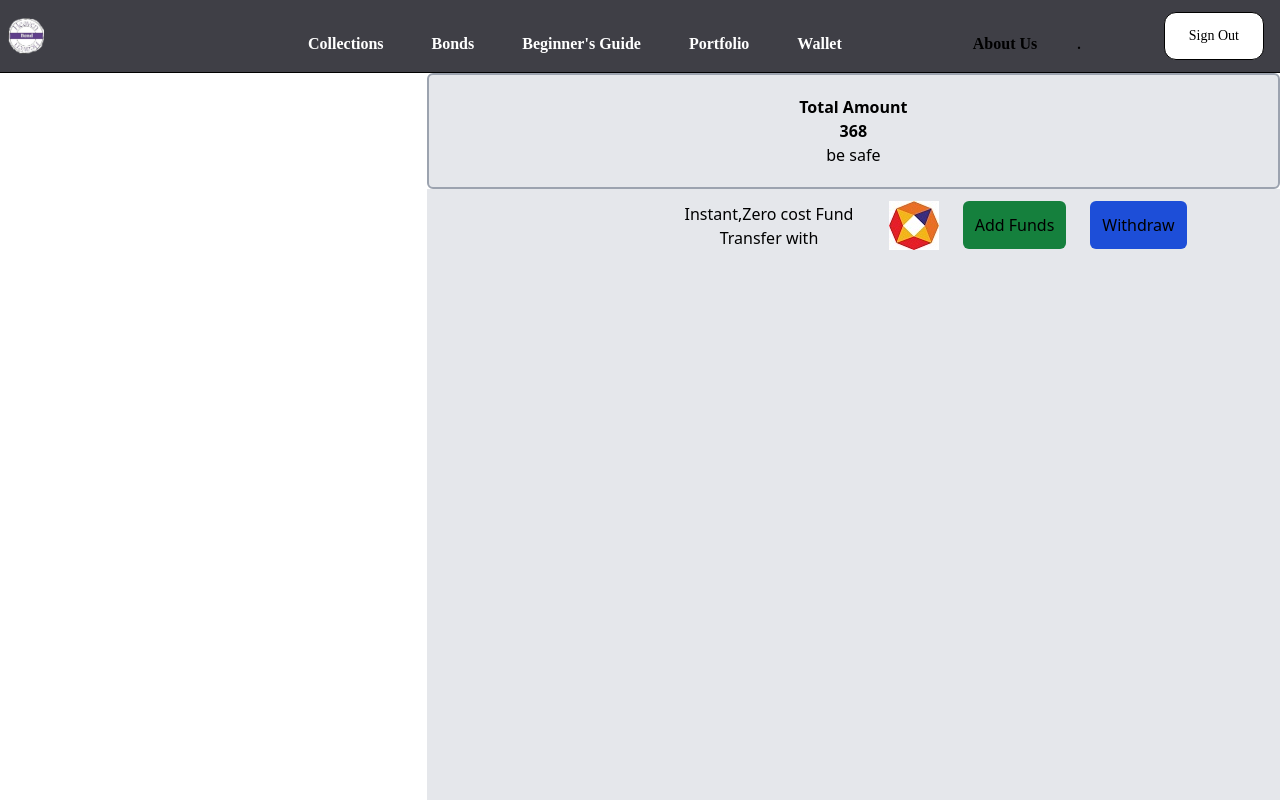
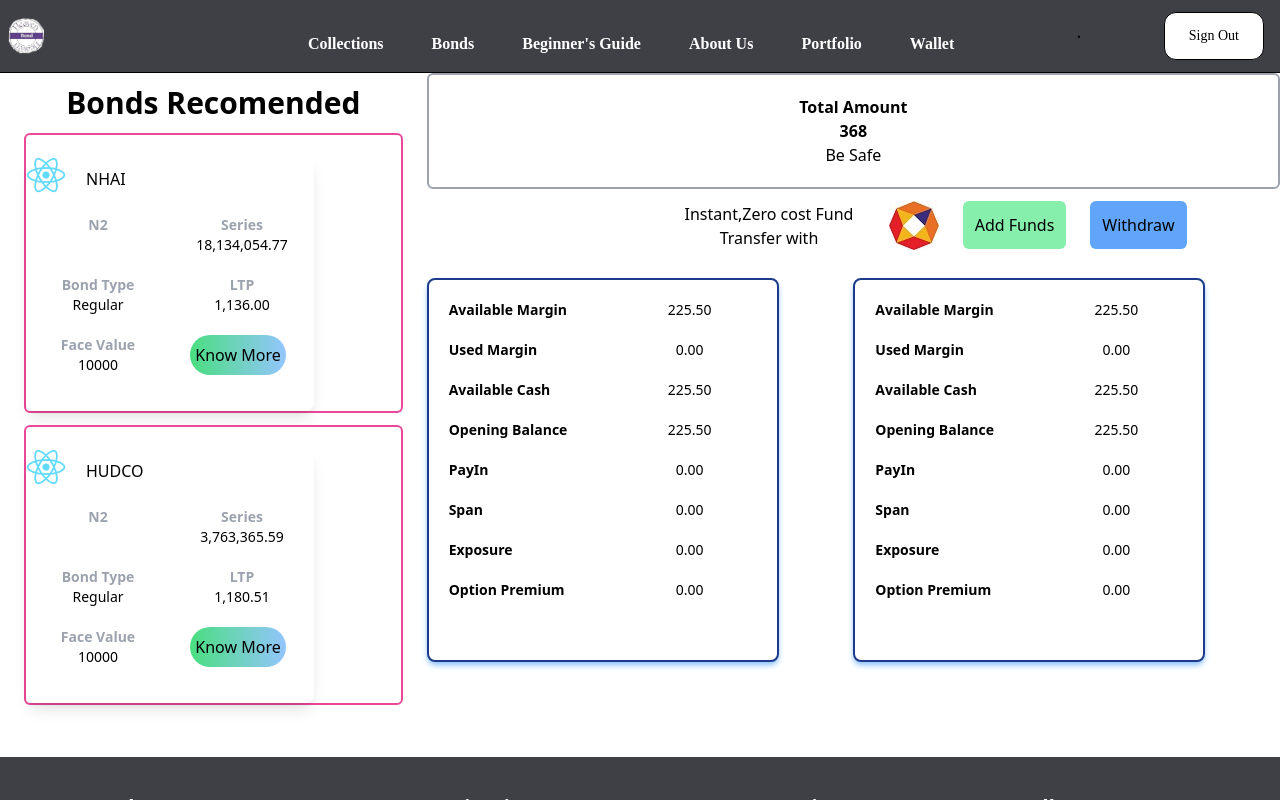
Before and after one commit to Jainilshah07/demoProject, a React (Create React App) app in the folder client/: page /funds in a window 1280 px wide. Shown: the top 800 px of the page. Built offline with nearby package versions, Linux system fonts and the light colour scheme.

Commit message:
navbar and more updates

```diff
--- a/client/src/components/Funds.js
+++ b/client/src/components/Funds.js
@@ -1,21 +1,130 @@
-import React from "react";
+import React, { useState, useEffect } from "react";
+import { useNavigate } from "react-router-dom";
+import data from "../data/csvjson.json";
 import upi from "../assets/NSElog.jpg";
 
 const Funds = () => {
+  const navigate = useNavigate();
+  const [myData, setMyData] = useState([]);
+
+  const handleSubmit = () => {
+    console.log(data.id)
+    navigate("/order");
+
+  };
+
+  const getApiData = async () => {
+    try {
+      setMyData(data);
+    } catch (error) {
+      console.log("Error in getting data", error);
+    }
+  };
+
+  useEffect(() => {
+    getApiData();
+  }, []);
   return (
-    <div className="grid grid-cols-3 mb-96">
-      <div className="col-span-1"></div>
-      <div className="col-span-2">
+    <>
+      <div className="grid grid-cols-3 mb-10">
+        <div className="col-span-1 mx-6">
+          <p className="text-3xl font-semibold my-3 ">Bonds Recomended</p>
+        {myData.map((data, index) => {
+        if (data.SERIES == 'N2' && index < 10) {
+          return (
+            <div className="mx-auto bg-white my-3 border-2 border-pink-500 rounded-md" key={data.id}>
+              <div className="pt-5 w-72 font-['Montserrat]">
+                <div className="rounded-lg overflow-hidden shadow-lg max-w-sm h-64">
+                  <div className="flex">
+                    <img src="logo512.png" alt="" className="w-10 h-10" />
+                    <p className="ml-5 mt-3">{data.SYMBOL}</p>
+                  </div>
+
                   <div className="row">
-          <div className="bg-gray-200 my-auto p-5 font-medium rounded-md border-2 border-gray-400">
-            <p className="font-bold">Total Amount</p>
-            <p className="font-semibold">368</p>
-            <p>be safe</p>
-
+                    <div className="grid grid-cols-2 mt-5">
+                      <div>
+                        <label
+                          for="symbol"
+                          className="block text-sm font-semibold text-gray-400  "
+                        >
+                          {data.SERIES}
+                        </label>
+                        <p className="block text-sm text-black"></p>
+                      </div>
+                      <div>
+                        <label
+                          for="series"
+                          className="block text-sm font-semibold text-gray-400  "
+                        >
+                          Series
+                        </label>
+                        <p className="block text-sm  text-black ">{data.VALUE} </p>
+                      </div>
                     </div>
                   </div>
 
-        <div className="row bg-gray-200 border-gray-400 h-screen py-3">
+                  <div className="row mt-3">
+                    <div className="grid grid-cols-2 mt-5">
+                      <div>
+                        <label
+                          for="bondtype"
+                          className="block text-sm font-semibold text-gray-400  "
+                        >
+                          Bond Type
+                        </label>
+                        <p className="block text-sm  text-black  ">Regular</p>
+                      </div>
+                      <div>
+                        <label
+                          for="couponrate"
+                          className="block text-sm font-semibold text-gray-400  "
+                        >
+                          LTP
+                        </label>
+                        <p className="block text-sm  text-black ">{data.LTP}</p>
+                      </div>
+                    </div>
+                  </div>
+
+                  <div className="row mt-3">
+                    <div className="grid grid-cols-2 mt-5">
+                      <div>
+                        <label
+                          for="facevalue"
+                          className="block text-sm font-semibold text-gray-400 "
+                        >
+                          Face Value
+                        </label>
+                        <p className="block text-sm  text-black">10000</p>
+                      </div>
+                      <button
+                        onClick={handleSubmit}
+                        type="button"
+                        class="bg-gradient-to-r from-green-400 to-blue-300  w-24 rounded-3xl h-10 ml-5"
+                      >
+                        Know More
+                      </button>
+                    </div>
+                  </div>
+                </div>
+              </div>
+            </div>
+          )
+            ;
+        }
+
+      })}
+        </div>
+        <div className="col-span-2">
+          <div className="row">
+            <div className="my-auto p-5 font-medium rounded-md border-2 border-gray-400">
+              <p className="font-bold ">Total Amount</p>
+              <p className="font-semibold">368</p>
+              <p>Be Safe</p>
+            </div>
+          </div>
+
+          <div className="row border-gray-400  py-3">
             <div className="grid grid-cols-5">
               <div className="col-span-1"></div>
               <div className="col-span-2">
@@ -28,10 +137,10 @@ const Funds = () => {
               </div>
               <div className="col-span-2">
                 <div className="flex">
-                <button className="bg-green-700 my-auto p-3 ml-6 mr-3 font-medium rounded-md border-0 border-green-900">
+                  <button className="bg-green-300 my-auto p-3 ml-6 mr-3 font-medium rounded-md border-0 border-green-900">
                     Add Funds
                   </button>
-                <button className="bg-blue-700 my-auto p-3 mx-3 font-medium rounded-md border-0 border-blue-900">
+                  <button className="bg-blue-400 my-auto p-3 mx-3 font-medium rounded-md border-0 border-blue-900">
                     Withdraw
                   </button>
                 </div>
@@ -39,12 +148,73 @@ const Funds = () => {
             </div>
           </div>
 
+
+
           <div className="row">
+            <div className="grid grid-cols-2">
+          <div className="mt-4 border-2 rounded-lg overflow-hidden shadow-md h-96 w-[22rem] bg-white shadow-blue-300 border-blue-900">
 
+
+            <div className="row">
+            <div className="grid grid-cols-2">
+             <div>
+              <label for="x" className="block text-sm text-black font-bold text-left m-5">Available Margin</label>
+              <label for="x" className="block text-sm text-black font-bold text-left m-5">Used Margin</label>
+              <label for="x" className="block text-sm text-black font-bold text-left m-5">Available Cash</label>
+              <label for="x" className="block text-sm text-black font-bold text-left m-5">Opening Balance</label>
+              <label for="x" className="block text-sm text-black font-bold text-left m-5">PayIn</label>
+              <label for="x" className="block text-sm text-black font-bold text-left m-5">Span</label>
+              <label for="x" className="block text-sm text-black font-bold text-left m-5">Exposure</label>
+              <label for="x" className="block text-sm text-black font-bold text-left m-5">Option Premium</label>
              </div>
 
+             <div>
+              <label for="y" className="block text-sm text-black  text-center m-5">225.50</label>
+              <label for="y" className="block text-sm text-black text-center m-5">0.00</label>
+              <label for="y" className="block text-sm text-black text-center m-5">225.50</label>
+              <label for="y" className="block text-sm text-black text-center m-5">225.50</label>
+              <label for="y" className="block text-sm text-black text-center m-5">0.00</label>
+              <label for="y" className="block text-sm text-black text-center m-5">0.00</label>
+              <label for="y" className="block text-sm text-black text-center m-5">0.00</label>
+              <label for="y" className="block text-sm text-black text-center m-5">0.00</label>
              </div>
 </div>
+            </div>
+          </div>
+
+          <div className="mt-4 border-2 rounded-lg overflow-hidden shadow-md h-96 w-[22rem] bg-white shadow-blue-300 border-blue-900">
+          <div className="row">
+            <div className="grid grid-cols-2">
+             <div>
+              <label for="x" className="block text-sm text-black font-bold text-left m-5">Available Margin</label>
+              <label for="x" className="block text-sm text-black font-bold text-left m-5">Used Margin</label>
+              <label for="x" className="block text-sm text-black font-bold text-left m-5">Available Cash</label>
+              <label for="x" className="block text-sm text-black font-bold text-left m-5">Opening Balance</label>
+              <label for="x" className="block text-sm text-black font-bold text-left m-5">PayIn</label>
+              <label for="x" className="block text-sm text-black font-bold text-left m-5">Span</label>
+              <label for="x" className="block text-sm text-black font-bold text-left m-5">Exposure</label>
+              <label for="x" className="block text-sm text-black font-bold text-left m-5">Option Premium</label>
+             </div>
+
+             <div>
+              <label for="y" className="block text-sm text-black  text-center m-5">225.50</label>
+              <label for="y" className="block text-sm text-black  text-center m-5">0.00</label>
+              <label for="y" className="block text-sm text-black  text-center m-5">225.50</label>
+              <label for="y" className="block text-sm text-black  text-center m-5">225.50</label>
+              <label for="y" className="block text-sm text-black  text-center m-5">0.00</label>
+              <label for="y" className="block text-sm text-black  text-center m-5">0.00</label>
+              <label for="y" className="block text-sm text-black  text-center m-5">0.00</label>
+              <label for="y" className="block text-sm text-black  text-center m-5">0.00</label>
+             </div>
+            </div>
+          </div>
+          </div>
+        </div>
+      </div>
+      </div>
+      </div>
+
+    </>
   );
 };
 
--- a/client/src/components/Navbar.js
+++ b/client/src/components/Navbar.js
@@ -21,25 +21,25 @@ const Navbar = () => {
       <div className={`w-full lg:ml-60 mx-2 block flex-grow lg:flex lg:items-center lg:w-auto ${open ? '' : 'hidden'}`}>
         <div className="text-sm lg:flex-grow mt-4 lg:text-center font-[Montserrat] font-extrabold">
           {/* <img src={logo}/> */}
-          <Link to="/collections" className="block lg:inline-block text-base lg:mt-0 text-white hover:bg-gray-200 p-2 hover:rounded-full mr-4 lg:mr-8 float-left">
+          <Link to="/collections" className="block lg:inline-block text-base lg:mt-0 text-white hover:bg-gray-600 p-2 hover:rounded-full mr-4 lg:mr-8 float-left">
             <span>Collections</span>
           </Link>
-          <Link to="/bonds" className="block lg:inline-block text-base lg:mt-0 text-white hover:bg-gray-200 p-2 hover:rounded-full mr-4 lg:mr-8 float-left">
+          <Link to="/order" className="block lg:inline-block text-base lg:mt-0 text-white hover:bg-gray-600 p-2 hover:rounded-full mr-4 lg:mr-8 float-left">
             <span>Bonds</span>
           </Link>
-          <Link to="/let's-learn" className="block lg:inline-block text-base lg:mt-0 text-white hover:bg-gray-200 p-2 hover:rounded-full mr-4 lg:mr-8 float-left">
+          <Link to="/begineer-guide" className="block lg:inline-block text-base lg:mt-0 text-white hover:bg-gray-600 p-2 hover:rounded-full mr-4 lg:mr-8 float-left">
             <span>Beginner's Guide</span>
           </Link>
-          <Link to="/about-us" className="block lg:inline-block text-base lg:mt-0 text-black hover:bg-gray-200 p-2 hover:rounded-full mr-4 lg:mr-8">
+          <Link to="/about-us" className="block lg:inline-block text-base lg:mt-0 text-white hover:bg-gray-600 p-2 hover:rounded-full mr-4 lg:mr-8 float-left">
             <span>About Us</span>
           </Link>
-          <Link to="/portfolio" className="block lg:inline-block text-base lg:mt-0 text-white hover:bg-gray-200 p-2 hover:rounded-full mr-4 lg:mr-8 float-left">
+          <Link to="/portfolio" className="block lg:inline-block text-base lg:mt-0 text-white hover:bg-gray-600 p-2 hover:rounded-full mr-4 lg:mr-8 float-left">
             <span>Portfolio</span>
           </Link>.
-          <Link to="/funds" className="block lg:inline-block text-base lg:mt-0 text-white hover:bg-gray-200 p-2 hover:rounded-full mr-4 lg:mr-8 float-left">
+          <Link to="/funds" className="block lg:inline-block text-base lg:mt-0 text-white hover:bg-gray-600 p-2 hover:rounded-full mr-4 lg:mr-8 float-left">
             <span>Wallet</span>
           </Link>
-          {/* <Link to="/portfolio" className="block lg:inline-block text-base lg:mt-0 text-black hover:bg-gray-200 p-2 hover:rounded-full mr-4 lg:mr-8">
+          {/* <Link to="/portfolio" className="block lg:inline-block text-base lg:mt-0 text-black hover:bg-gray-600 p-2 hover:rounded-full mr-4 lg:mr-8">
             <span>Portfolio</span>
           </Link> */}
         </div>
--- a/client/src/pages/login/Login.js
+++ b/client/src/pages/login/Login.js
@@ -31,6 +31,7 @@ const Login = () => {
             if (user) {
                 const res = await axios.post("http://localhost:8000/api/User/login", user);
                 console.log(res.data);
+                localStorage.setItem("signature",res.data.signature)
                 navigate("/")
             }
         } catch (error) {
```
Also changed, not shown: client/src/components/BeginnerGuide.js (added, +38 -0 lines), client/src/components/Home.js (+18 -4 lines). Lines whose indentation alone changed are shown as unchanged.
